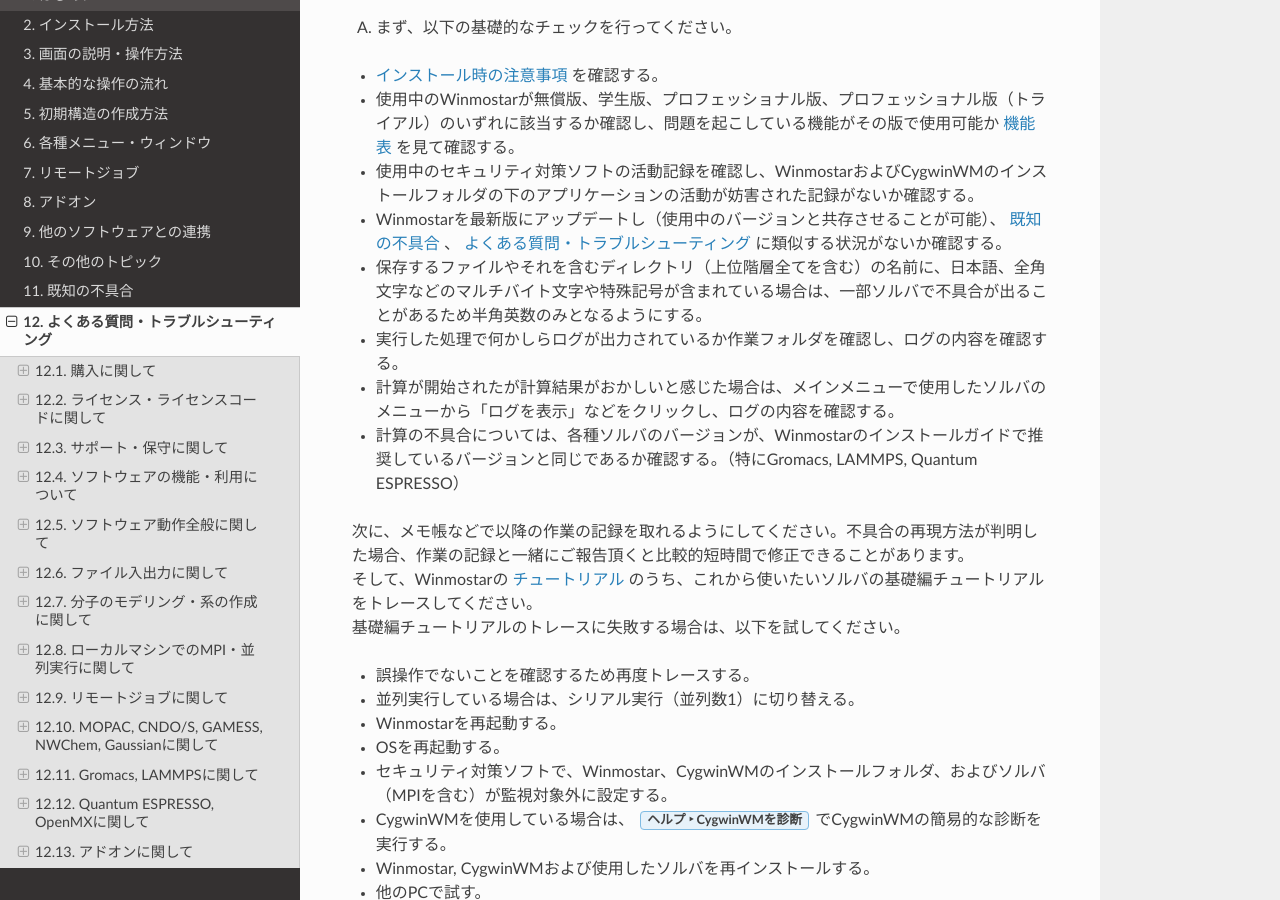
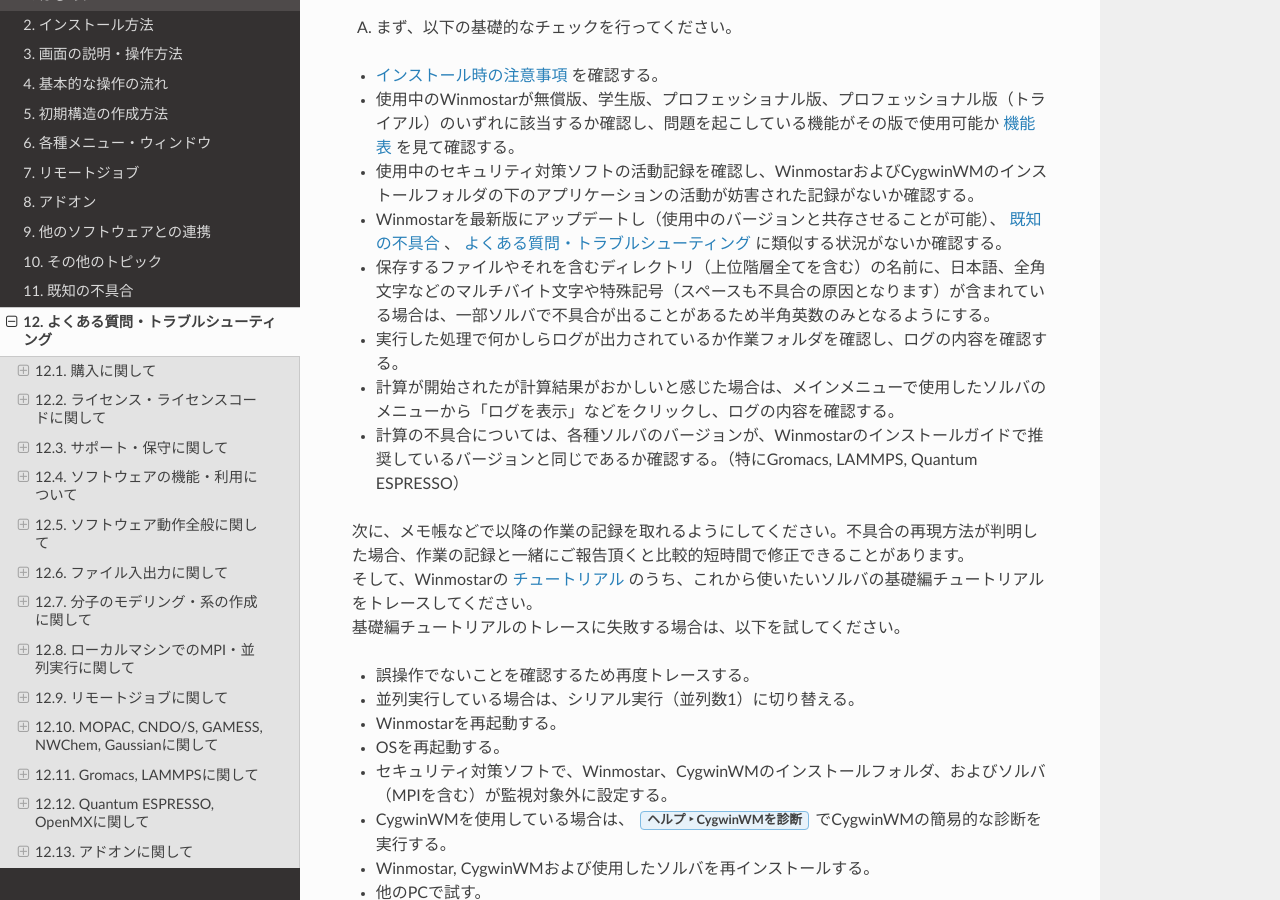
Before and after one commit to X-Ability/winmostar_doc, a Sphinx documentation site: the page built from source/faq/faq.rst, in a window 1280 px wide and 900 px high, scrolled down 8416 px. Built offline with Sphinx 7.4.7 and the Read the Docs theme 2.0.0, drawn with Linux system fonts in a browser that asks for light colours; formulas are drawn with MathJax 3.

Commit message:
FAQ追記

```diff
--- a/source/faq/faq.rst
+++ b/source/faq/faq.rst
@@ -177,7 +177,7 @@
 - 使用中のWinmostarが無償版、学生版、プロフェッショナル版、プロフェッショナル版（トライアル）のいずれに該当するか確認し、問題を起こしている機能がその版で使用可能か `機能表 <https://winmostar.com/jp/feature_list/>`_ を見て確認する。
 - 使用中のセキュリティ対策ソフトの活動記録を確認し、WinmostarおよびCygwinWMのインストールフォルダの下のアプリケーションの活動が妨害された記録がないか確認する。
 - Winmostarを最新版にアップデートし（使用中のバージョンと共存させることが可能）、 :ref:`knownissues_top` 、 :ref:`faq_top` に類似する状況がないか確認する。
-- 保存するファイルやそれを含むディレクトリ（上位階層全てを含む）の名前に、日本語、全角文字などのマルチバイト文字や特殊記号が含まれている場合は、一部ソルバで不具合が出ることがあるため半角英数のみとなるようにする。
+- 保存するファイルやそれを含むディレクトリ（上位階層全てを含む）の名前に、日本語、全角文字などのマルチバイト文字や特殊記号（スペースも不具合の原因となります）が含まれている場合は、一部ソルバで不具合が出ることがあるため半角英数のみとなるようにする。
 - 実行した処理で何かしらログが出力されているか作業フォルダを確認し、ログの内容を確認する。
 - 計算が開始されたが計算結果がおかしいと感じた場合は、メインメニューで使用したソルバのメニューから「ログを表示」などをクリックし、ログの内容を確認する。
 - 計算の不具合については、各種ソルバのバージョンが、Winmostarのインストールガイドで推奨しているバージョンと同じであるか確認する。（特にGromacs, LAMMPS, Quantum ESPRESSO）
```
